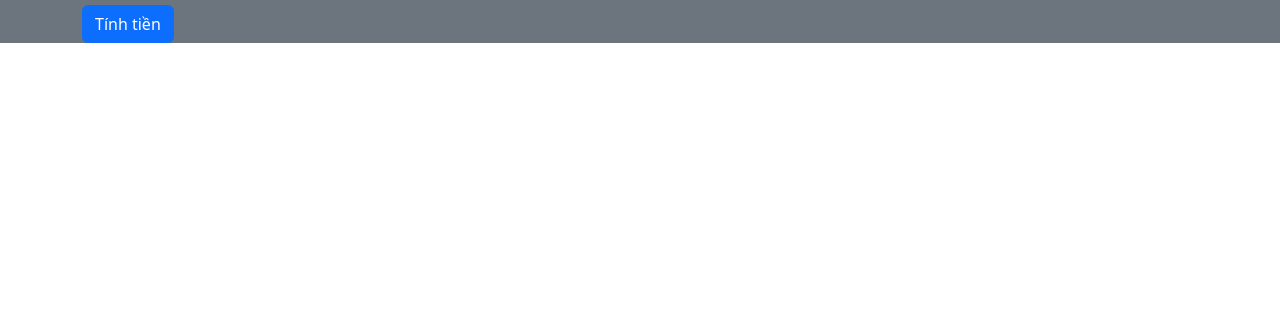
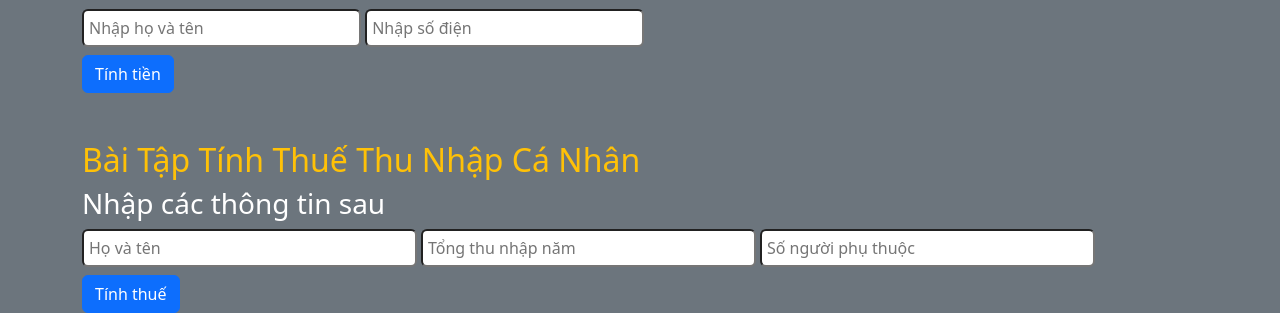
Before and after one commit to mielindev/javascript-exercise, a plain HTML site: page index.html in a window 1280 px wide. Shown: the part 661-974 px from the top of the page. Before the commit the page ends 800 px from the top, so only its background shows below. Drawn offline with nearby package versions, Linux system fonts and the light colour scheme.

Commit message:
complete tax exercise

```diff
--- a/index.css
+++ b/index.css
@@ -26,3 +26,8 @@
     padding-left: 30px;
     padding-top: 5px;
 }
+
+input {
+    width: 30%;
+    padding: 5px;
+}
--- a/index.html
+++ b/index.html
@@ -139,6 +139,35 @@
       </div>
       <div class="electricresult container"></div>
     </section>
+    <section id="tinhThue" class="bg-secondary text-white">
+      <div class="container">
+        <h2 class="text-warning pt-5">Bài Tập Tính Thuế Thu Nhập Cá Nhân</h2>
+        <h3>Nhập các thông tin sau</h3>
+        <input
+          class="rounded"
+          type="text"
+          id="fullName"
+          placeholder="Họ và tên"
+        />
+        <input
+          class="rounded"
+          type="text"
+          id="incomeYear"
+          placeholder="Tổng thu nhập năm"
+        />
+        <input
+          class="rounded"
+          type="text"
+          id="people"
+          placeholder="Số người phụ thuộc"
+        />
+        <br />
+        <button class="btn btn-primary rounded mt-2" onclick="tinhThue()">
+          Tính thuế
+        </button>
+      </div>
+      <div class="thueresult container"></div>
+    </section>
     <!-- Bootstrap JavaScript Libraries -->
     <script
       src="https://cdn.jsdelivr.net/npm/@popperjs/core@2.11.8/dist/umd/popper.min.js"
--- a/index.js
+++ b/index.js
@@ -75,3 +75,50 @@ function tinhTienDien() {
     ".electricresult"
   ).innerHTML = `<h2 class="py-3">Tên: ${hoTen} - Tiền tiện: ${tongTien.toLocaleString()} VNĐ</h2>`;
 }
+function tinhThue() {
+  var hoVaTen = document.querySelector("#fullName").value;
+  var thuNhapNam = document.querySelector("#incomeYear").value * 1;
+  var soNguoi = document.querySelector("#people").value * 1;
+  var phanChiuThue = thuNhapNam - 4e6 - soNguoi * 1.6e6;
+  var soThue = null;
+  if (phanChiuThue <= 60e6) {
+    soThue = phanChiuThue * 0.05;
+  } else if (phanChiuThue <= 120e6) {
+    soThue = 60e6 * 0.05 + (phanChiuThue - 60e6) * 0.1;
+  } else if (phanChiuThue <= 210e6) {
+    soThue = 60e6 * 0.05 + 60e6 * 0.1 + (phanChiuThue - 120e6) * 0.15;
+  } else if (phanChiuThue <= 384e6) {
+    soThue =
+      60e6 * 0.05 + 60e6 * 0.1 + 90e6 * 0.15 + (phanChiuThue - 210e6) * 0.2;
+  } else if (phanChiuThue <= 624e6) {
+    soThue =
+      60e6 * 0.05 +
+      60e6 * 0.1 +
+      90e6 * 0.15 +
+      174e6 * 0.2 +
+      (phanChiuThue - 384e6) * 0.25;
+  } else if (phanChiuThue <= 960e6) {
+    soThue =
+      60e6 * 0.05 +
+      60e6 * 0.1 +
+      90e6 * 0.15 +
+      174e6 * 0.2 +
+      240e6 * 0.25 +
+      (phanChiuThue - 624e6) * 0.3;
+  } else {
+    soThue =
+      60e6 * 0.05 +
+      60e6 * 0.1 +
+      90e6 * 0.15 +
+      174e6 * 0.2 +
+      240e6 * 0.25 +
+      336e6 * 0.3 +
+      (phanChiuThue - 960e6) * 0.35;
+  }
+  document.querySelector(".thueresult").innerHTML = `<h2>
+    Họ và tên: ${hoVaTen} - Thuế phải trả: ${soThue.toLocaleString("vi", {
+    style: "currency",
+    currency: "VND",
+  })}
+  </h2>`;
+}
```
